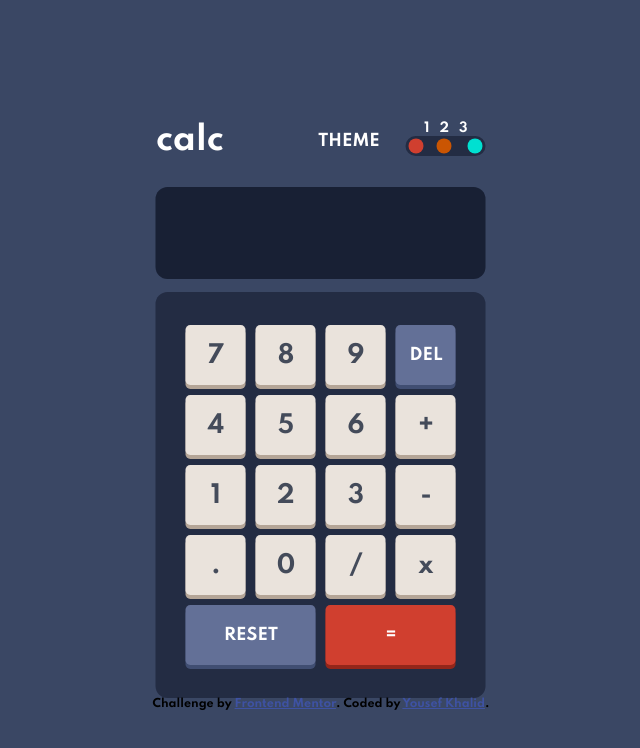
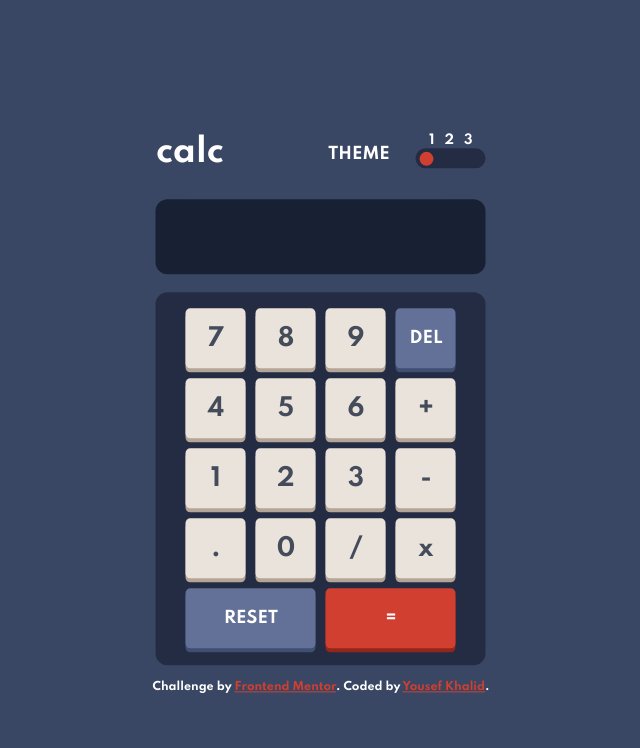
Before and after one commit to YousefKhalid-iq/calculator-app, a plain HTML site: page index.html in a window 1280 px wide. Shown: the whole page, without its empty margins (319-959 px from the left). Drawn offline with Linux system fonts and the light colour scheme.

Commit message:
Add files via upload

```diff
--- a/index.html
+++ b/index.html
@@ -40,9 +40,15 @@
           </div>
             <div class="theme-btn-cont">
               <div class="toggle-btn">
-                <div class="theme1"></div>
-                <div class="theme2"></div>
-                <div class="theme3"></div>
+                <div class="theme1-cont">
+                  <button onclick="firstThemeToggle()" id="theme1"></button>
+                </div>
+                <div class="theme2-cont">
+                  <button onclick="secondThemeToggle()" id="theme2"></button>
+                </div>
+                <div class="theme3-cont">
+                  <button onclick="thirdThemeToggle()" id="theme3"></button>
+                </div>
               </div>
             </div>
           </div>
--- a/main.js
+++ b/main.js
@@ -1,3 +1,7 @@
+// (--Calculator functionality section--)
+
+// Main calc class.
+
 class Calculator {
 	constructor(previousOperandTextElement, currentOperandTextElement) {
 		this.previousOperandTextElement = previousOperandTextElement;
@@ -5,20 +9,28 @@ class Calculator {
 		this.clear()
 	}
 
+	// The calc reset function.
+
 	clear() {
 		this.currentOperand = '';
 		this.previousOperand = '';
 		this.operation = undefined;
 	}
 
+	// The calc delete one (number, .) function.
+
 	delete() {
 		this.currentOperand = this.currentOperand.toString().slice(0, -1)
 	}
+
+	// The appending number function if it had a "." and changing the number value into strings.
 
 	appendNumber(number) {
 		if (number === "." && this.currentOperand.includes('.')) return
 			this.currentOperand = this.currentOperand.toString() + number.toString();
 	}
+
+	// Deteremanes wether we selected an operand or not.
 
 	chooseOperation(operation) {
 		if (this.currentOperand === '') return
@@ -29,6 +41,8 @@ class Calculator {
 		this.previousOperand = this.currentOperand;
 		this.currentOperand = '';
 	}
+
+	// Does the math and 4 main operations whenever any of them are selected and also changing the current and previous operands to number state instead of letter.
 
 	compute() {
 		let computation;
@@ -56,6 +70,8 @@ class Calculator {
 		this.previousOperand = '';
 	}
 
+	// Adding a "," after every three numbers and allows us to still use "." in the proccess.
+
   getDisplayNumber(number) {
   	const stringNumber = number.toString()
   	const integerDigits = parseFloat(stringNumber.split('.')[0])
@@ -75,6 +91,7 @@ class Calculator {
   	}
   }
 
+  // Adding the numbers entered into the calculator to the display bar and adding the selected operation next to it.
 
 	updateDisplay() {
 		this.currentOperandTextElement.innerText = this.getDisplayNumber(this.currentOperand);
@@ -94,7 +111,11 @@ const deleteButton = document.querySelector('[data-delete]');
 const previousOperandTextElement = document.querySelector('[data-previous-operand]');
 const currentOperandTextElement = document.querySelector('[data-current-operand]');
 
+// Calling the main class into a variable.
+
 const calculator = new Calculator(previousOperandTextElement, currentOperandTextElement);
+
+// Adding a click event to each number button to display it on the display bar.
 
 numberButtons.forEach(button => {
 	button.addEventListener('click', () => {
@@ -103,6 +124,8 @@ numberButtons.forEach(button => {
 	})
 });
 
+// Adding a click event to each operation button to display it on the display bar.
+
 operationButtons.forEach(button => {
 	button.addEventListener('click', () => {
 		calculator.chooseOperation(button.innerText);
@@ -110,17 +133,79 @@ operationButtons.forEach(button => {
 	})
 });
 
+// Adding a click event to the equals button to display it on the display bar.
+
 equalsButton.addEventListener('click', button => {
 	calculator.compute();
 	calculator.updateDisplay();
 });
+
+// Adding a click event to the Reset button to display it on the display bar.
 
 allClearButton.addEventListener('click', button => {
 	calculator.clear();
 	calculator.updateDisplay();
 });
 
+// Adding a click event to the delete button to display it on the display bar.
+
 deleteButton.addEventListener('click', button => {
 	calculator.delete();
 	calculator.updateDisplay();
 });
+
+
+// (--Theme changer section--)
+
+const toggle1 = document.getElementById("theme1");
+const toggle2 = document.getElementById("theme2");
+const toggle3 = document.getElementById("theme3");
+
+const cont1 = document.querySelector(".theme1-cont");
+const cont2 = document.querySelector(".theme2-cont");
+const cont3 = document.querySelector(".theme3-cont");
+
+function firstThemeToggle() {
+	if (cont1.style.visibility === "hidden") {
+		cont1.style.visibility = "visible";
+		cont2.style.visibility = "hidden";
+		cont3.style.visibility = "hidden";
+	} else {
+		cont1.style.visibility = "visible";
+		cont2.style.visibility = "hidden";
+		cont3.style.visibility = "hidden";
+		toggle1.addEventListener('click', function() {
+			cont1.classList.toggle("select");
+		});
+	}
+}
+
+function secondThemeToggle() {
+	if (cont2.style.visibility === "hidden") {
+		toggle2.style.visibility = "visible";
+		cont1.style.visibility = "hidden";
+		cont3.style.visibility = "hidden";
+	} else {
+		cont2.style.visibility = "visible";
+		cont1.style.visibility = "hidden";
+		cont3.style.visibility = "hidden";
+		toggle2.addEventListener('click', function() {
+			cont2.classList.toggle("select");
+		});
+	}
+}
+
+function thirdThemeToggle() {
+	if (cont3.style.visibility === "hidden") {
+		cont3.style.visibility = "visible";
+		cont2.style.visibility = "hidden";
+		cont1.style.visibility = "hidden";
+	} else {
+		cont3.style.visibility = "visible";
+		cont2.style.visibility = "hidden";
+		cont1.style.visibility = "hidden";
+		toggle3.addEventListener('click', function() {
+			cont3.classList.toggle("select");
+		});
+	}
+}
--- a/style.css
+++ b/style.css
@@ -25,7 +25,7 @@ body {
   grid-template-columns: 1fr;
   grid-template-rows: 1fr 1fr 4fr;
   width: 330px;
-  margin: 0 auto;
+  margin: 0 auto 5% auto;
 }
 
 h1 {
@@ -59,38 +59,44 @@ h1 {
   text-align: center;
 }
 
-.theme-btn-cont button {
-}
-
 .toggle-btn {
-  width: 80px;
+  width: 70px;
   height: 20px;
   background-color: hsl(223, 31%, 20%);
   display: flex;
   border-radius: 2.5rem;
 }
 
-.toggle-btn .theme1, .toggle-btn .theme2, .toggle-btn .theme3 {
-  width: 15px;
-  height: 15px;
+.toggle-btn #theme1, .toggle-btn #theme2, .toggle-btn #theme3 {
+  width: 14px;
+  height: 14px;
   background: hsl(6, 63%, 50%);
   border-radius: 50%;
-  transform: translate(0, 16%);
+  transform: translate(0, 25%);
+  cursor: pointer;
+  border: 0;
 }
 
-.toggle-btn .theme1 {
-  margin-right: 13px;
-  margin-left: 3px;
+.theme1-cont, .theme2-cont, .theme3-cont {
+  cursor: pointer;
+  width: 33%;
 }
 
-.toggle-btn .theme2 {
-  background: hsl(25, 98%, 40%);
+.toggle-btn #theme1 {
   margin-right: 13px;
+  margin-left: 4px;
+  visibility: visible;
 }
 
-.toggle-btn .theme3 {
+.toggle-btn #theme2 {
+  background: hsl(25, 98%, 40%);
+  visibility: hidden;
+}
+
+.toggle-btn #theme3 {
   background: hsl(176, 100%, 44%);
-  margin-left: 3px;
+  margin-right: -2px;
+  visibility: hidden;
 }
 
 .themes-cont {
@@ -116,7 +122,7 @@ h1 {
   justify-content: space-around;
   flex-direction: column;
   padding: 10px;
-  height: 90%;
+  height: 80%;
   margin-bottom: 5%;
   word-wrap: break-word;
   word-break: break-all;
@@ -140,7 +146,7 @@ h1 {
   grid-template-columns: repeat(4, 60px);
   grid-template-rows: repeat(5, 60px);
   background-color: hsl(223, 31%, 20%);
-  padding: 10% 0;
+  padding: 5% 0;
   border-radius: 0.75rem;
 }
 
@@ -180,8 +186,9 @@ h1 {
 
 .attribution {
   font-size: 11px; text-align: center;
+  color: hsl(0, 0%, 100%);
 }
 
 .attribution a {
-  color: hsl(228, 45%, 44%);
+  color: hsl(6, 63%, 50%);
 }
```
